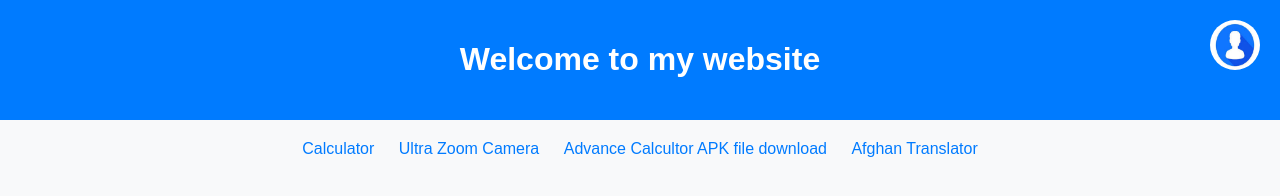
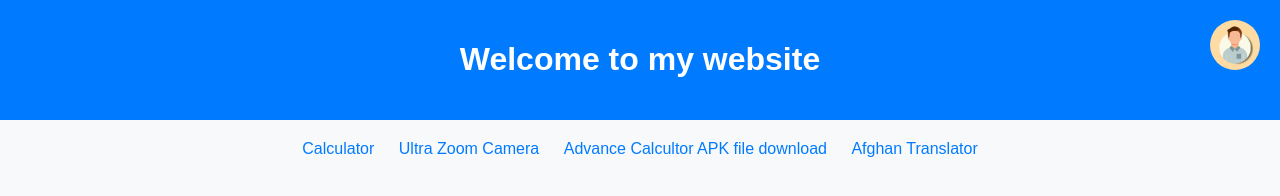
Before and after one commit to Everythingfreee/My-Web, a plain HTML site: page account.html in a window 1280 px wide. Drawn offline with Linux system fonts and the light colour scheme; sample sign-in values are in the browser's storage.

Commit message:
account.html

```diff
--- a/account.html
+++ b/account.html
@@ -91,7 +91,7 @@
     <div class="header">
         <h1>Welcome to my website</h1>
     </div>
-    <img src="profile-pic.jfif" alt="Profile Picture" class="profile-pic" onclick="toggleAccountInfo()">
+    <img src="profile.jpg" alt="Profile Picture" class="profile-pic" onclick="toggleAccountInfo()">
 
     <div class="account-container" id="accountContainer">
         <h2>Account Information</h2>
```
